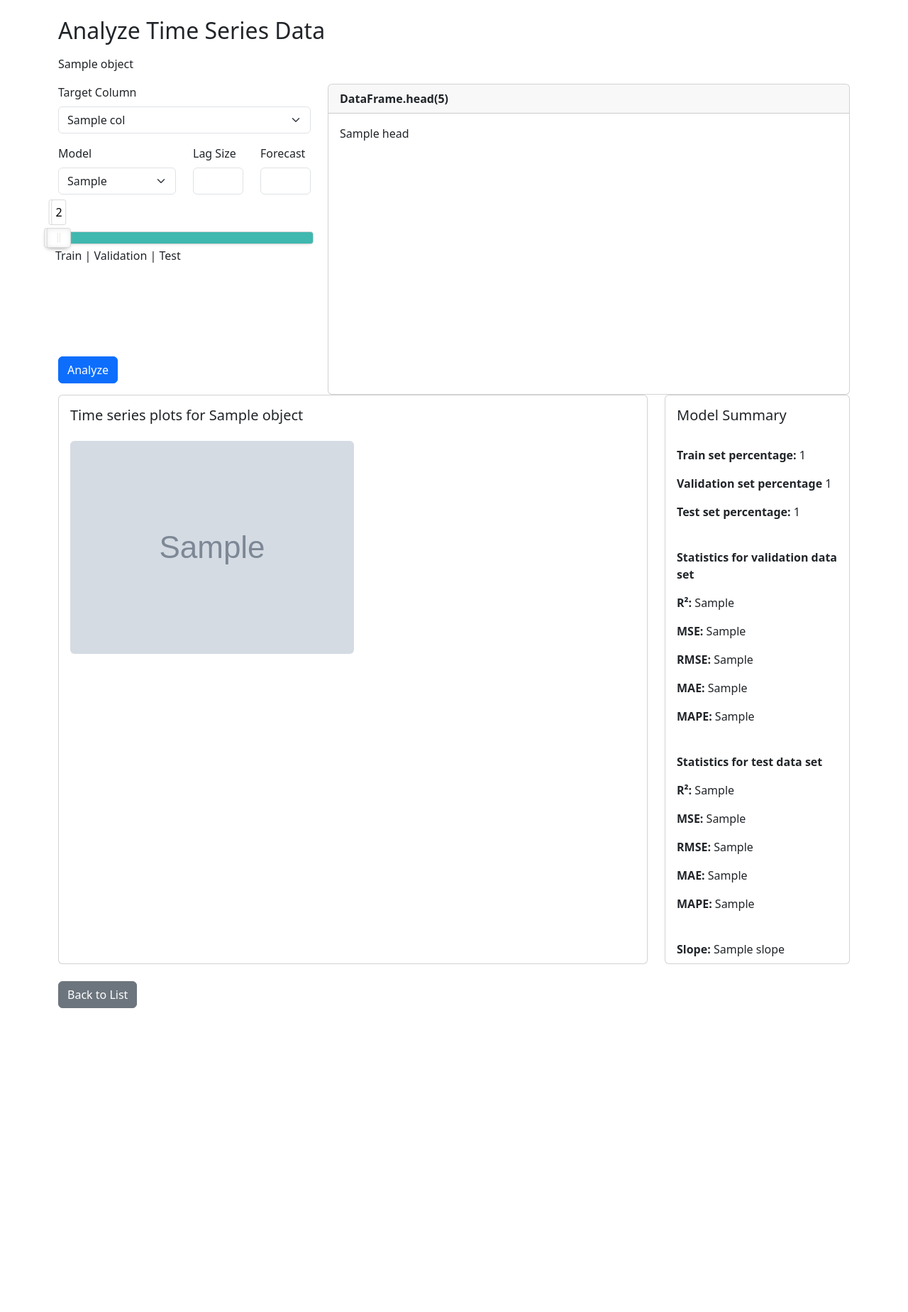
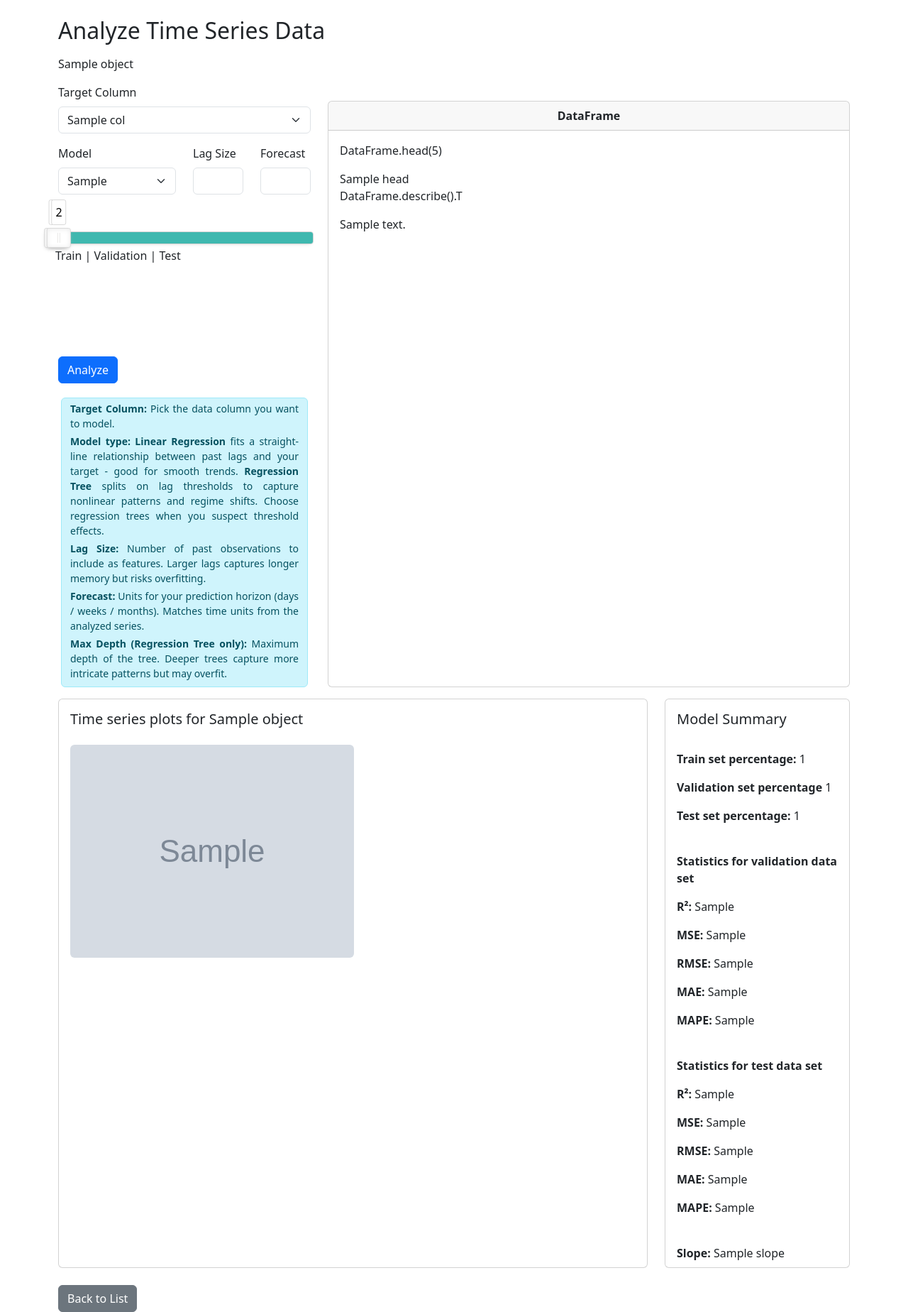
Before and after one commit to daniel-tomaszuk/data-science-web-tool, a Django app: template data_science_web_tool/linear_regression/templates/linear_regression/details.html in a window 1280 px wide. Shown: the whole page at 71% size. Before the commit the page ends 1420 px from the top, so only its background shows below. Run offline with Django 5.2, Linux system fonts and the light colour scheme; the template is opened without the code that fills it: most values are stand-ins (such as "Sample title", 1, 10 or a date in 2020); grey boxes marked "Sample" are stand-in pictures; data that the repository does not hold is empty; some libraries are stand-ins or nearby versions.

Commit message:
Update linear regression view.

```diff
--- a/data_science_web_tool/linear_regression/templates/linear_regression/details.html
+++ b/data_science_web_tool/linear_regression/templates/linear_regression/details.html
@@ -4,8 +4,8 @@
 <div class="container mt-4">
     <h2 class="mb-3">Analyze Time Series Data</h2>
     <div class="mb-3">{{ object }}</div>
-    <div class="row g-4">
-        <div class="col-md-4">
+    <div class="row">
+        <div class="col-4">
             {% if form.errors or validation_errors %}
                 <div class="alert alert-danger">{{ form.errors }}</div>
             {% endif %}
@@ -83,13 +83,36 @@
                 <!-- Submit -->
                 <button type="submit" class="btn btn-primary mt-3 mb-3">Analyze</button>
             </form>
+            <div class="row small alert alert-info m-1 mb-3 p-0 pb-2" style="text-align: justify;">
+                <p class="m-0 mt-1"><strong>Target Column:</strong>
+                    Pick the data column you want to model.
+                </p>
+                <p class="m-0 mt-1"><strong>Model type:</strong>
+                    <strong>Linear Regression</strong> fits a straight-line relationship between past lags and your target - good for smooth trends.
+                    <strong>Regression Tree</strong> splits on lag thresholds to capture nonlinear patterns and regime shifts. Choose regression trees when you suspect threshold effects.
+                </p>
+                <p class="m-0 mt-1"><strong>Lag Size:</strong>
+                    Number of past observations to include as features. Larger lags captures longer memory but risks overfitting.
+                </p>
+                <p class="m-0 mt-1"><strong>Forecast:</strong>
+                    Units for your prediction horizon (days / weeks / months). Matches time units from the analyzed series.
+                </p>
+                <p class="m-0 mt-1"><strong>Max Depth (Regression Tree only):</strong>
+                    Maximum depth of the tree. Deeper trees capture more intricate patterns but may overfit.
+                </p>
+            </div>
         </div>
-        <div class="col-md-8">
+        <div class="col-8 mt-4 mb-3">
             <div class="card h-100">
-                <div class="card-header"><strong>DataFrame.head(5)</strong></div>
+                <div class="card-header text-center"><strong>DataFrame</strong></div>
                 <div class="card-body">
+                    <p>DataFrame.head(5)</p>
                     <div class="table-responsive">
                         {{ statistics.head|safe }}
+                    </div>
+                    <p>DataFrame.describe().T</p>
+                    <div class="table-responsive">
+                        {{ statistics.describe|safe }}
                     </div>
                 </div>
             </div>
@@ -101,7 +124,7 @@
     {% endif %}
 
     {% if base64_image %}
-        <div class="row mb-4">
+        <div class="row">
             <!-- Forecast Plot Column -->
             <div class="col-md-9">
                 <div class="card h-100">
```
Also changed, not shown: data_science_web_tool/linear_regression/models.py (+8 -10 lines).
